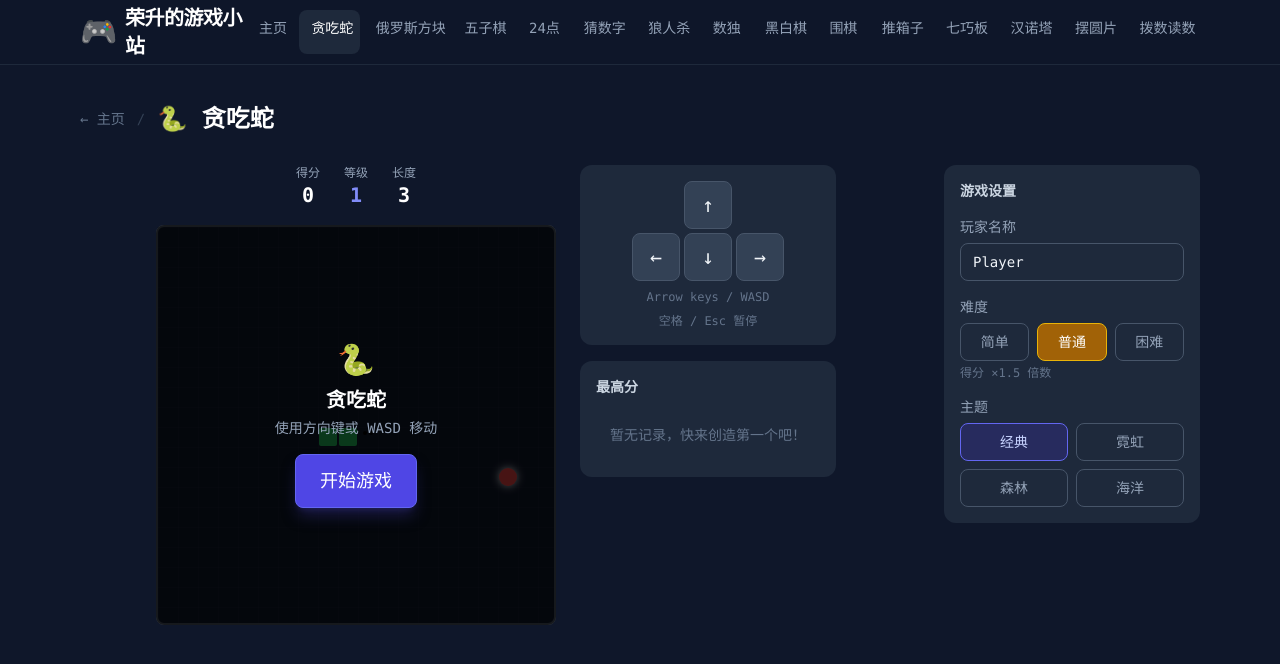
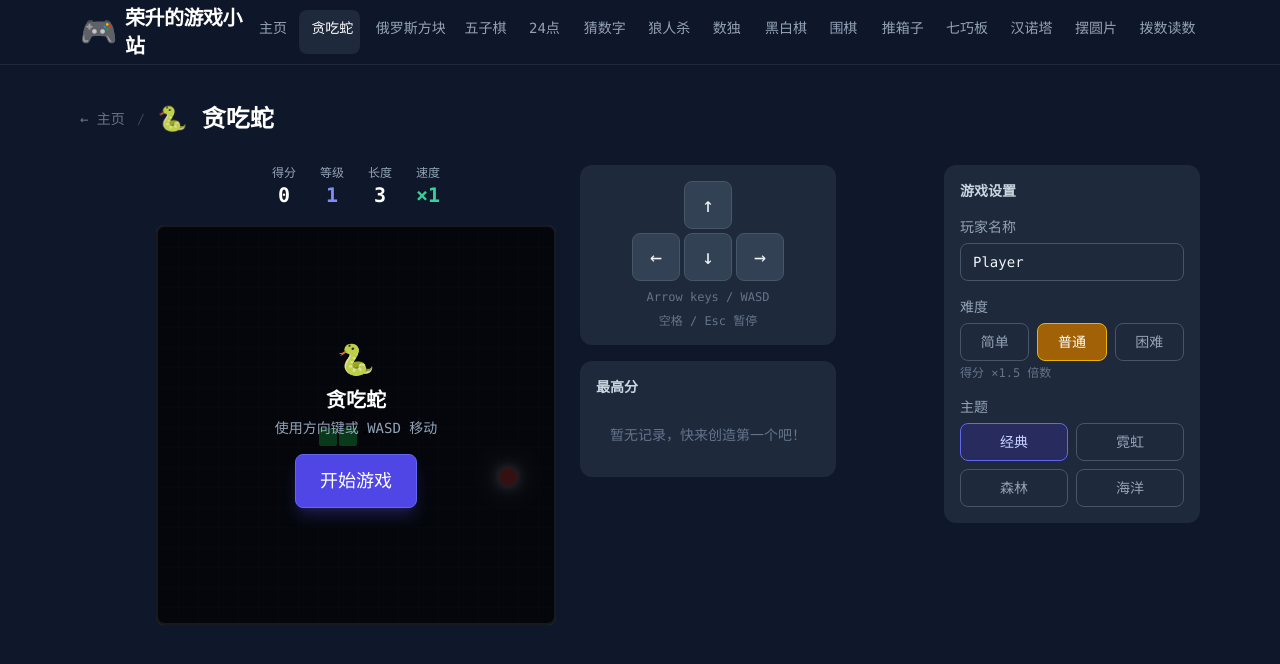
Before and after one commit to vividlife/classic-games-generator, a Next.js app: page /snake in a window 1280 px wide. Shown: the top 664 px of the page. Built offline with nearby package versions, Linux system fonts and the light colour scheme.

Commit message:
feat(snake): 添加速度显示和食物脉冲动画效果

```diff
--- a/components/snake/SnakeBoard.tsx
+++ b/components/snake/SnakeBoard.tsx
@@ -35,15 +35,16 @@ const SnakeBoard = memo(function SnakeBoard({ snake, food, theme }: SnakeBoardPr
         }}
       />
 
-      {/* Food */}
+      {/* Food with pulse animation */}
       <div
-        className={`absolute ${theme.food} rounded-full`}
+        className={`absolute ${theme.food} rounded-full animate-pulse`}
         style={{
           width: CELL_SIZE - 2,
           height: CELL_SIZE - 2,
           left: food.x * CELL_SIZE + 1,
           top: food.y * CELL_SIZE + 1,
-          boxShadow: "0 0 8px currentColor",
+          boxShadow: "0 0 12px currentColor, 0 0 24px currentColor",
+          transition: "left 0.1s, top 0.1s",
         }}
       />
 
--- a/components/snake/SnakeGame.tsx
+++ b/components/snake/SnakeGame.tsx
@@ -58,6 +58,12 @@ export default function SnakeGame() {
             <div className="text-slate-400 text-xs">长度</div>
             <div className="font-mono font-bold text-white text-xl">
               {game.snake.length}
+            </div>
+          </div>
+          <div className="text-center">
+            <div className="text-slate-400 text-xs">速度</div>
+            <div className="font-mono font-bold text-emerald-400 text-xl">
+              ×{game.level}
             </div>
           </div>
         </div>
```
